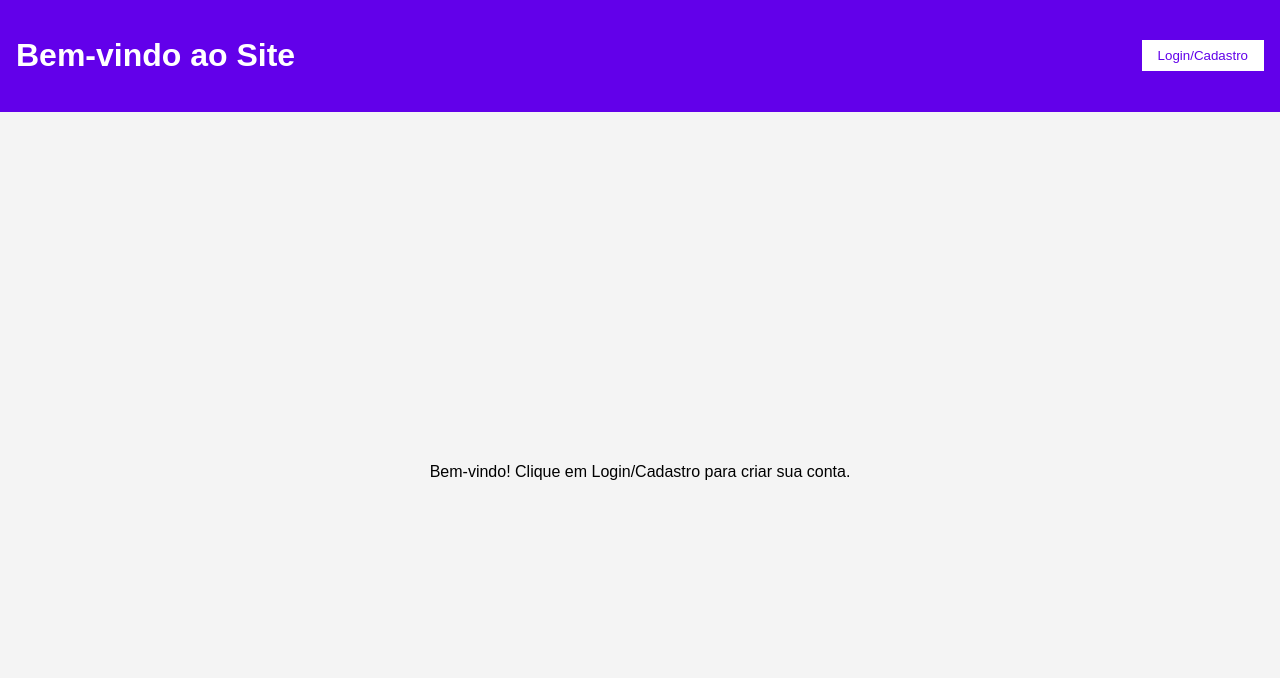
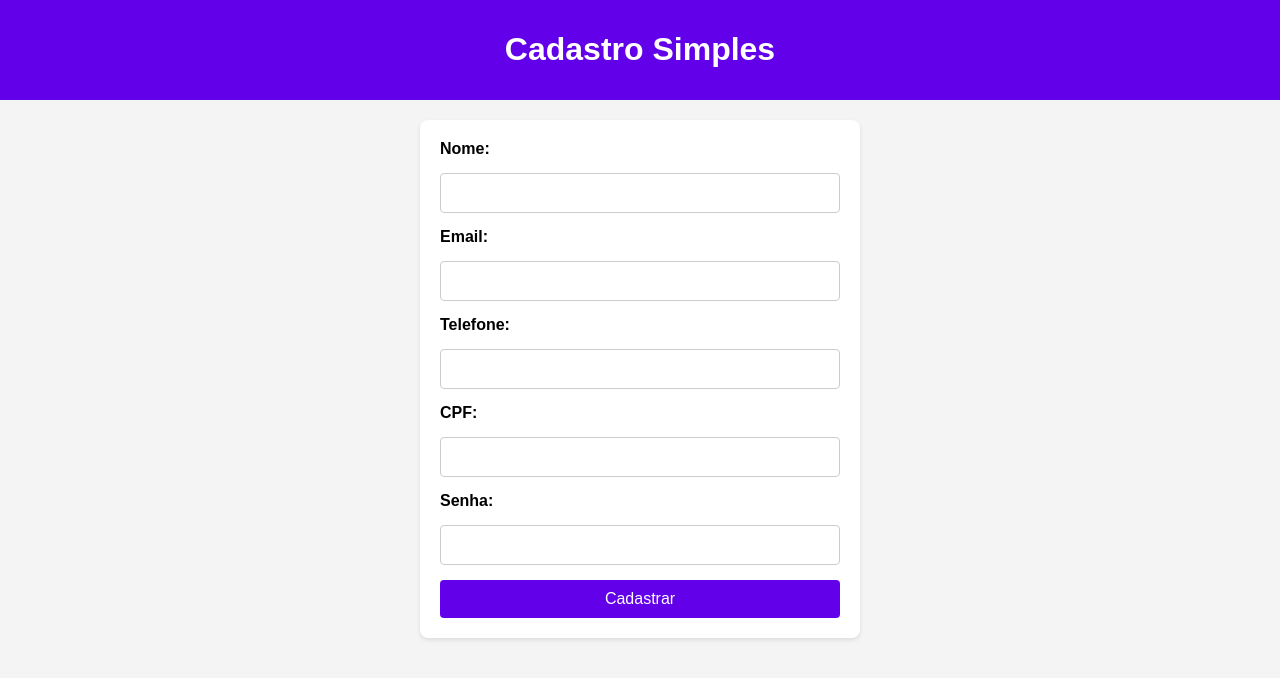
Before and after one commit to Rokail/Atividade-avaliativa, a plain HTML site: page index.html in a window 1280 px wide. Drawn offline with nearby package versions, Linux system fonts and the light colour scheme.

Commit message:
Add files via upload

```diff
--- a/index.html
+++ b/index.html
@@ -1,24 +1,16 @@
 <!DOCTYPE html>
-<html lang="en">
+<html lang="pt-BR">
 <head>
   <meta charset="UTF-8">
   <meta name="viewport" content="width=device-width, initial-scale=1.0">
-  <title>Página Inicial</title>
+  <title>Cadastro com Máscaras</title>
   <link rel="stylesheet" href="style.css">
 </head>
 <body>
-  <header class="header">
-    <h1>Bem-vindo ao Site</h1>
-    <button class="btn-login" id="btnLogin">Login/Cadastro</button>
+  <header>
+    <h1>Cadastro Simples</h1>
   </header>
-  <main class="main">
-    <p>Bem-vindo! Clique em Login/Cadastro para criar sua conta.</p>
-  </main>
-
-  <div class="modal" id="modal">
-    <div class="modal-content">
-      <span class="close" id="closeModal">&times;</span>
-      <h2>Cadastro de Usuário</h2>
+  <main>
     <form id="formCadastro">
       <label for="nome">Nome:</label>
       <input type="text" id="nome" name="nome" required>
@@ -27,7 +19,7 @@
       <input type="email" id="email" name="email" required>
 
       <label for="telefone">Telefone:</label>
-        <input type="tel" id="telefone" name="telefone" required>
+      <input type="text" id="telefone" name="telefone" required>
 
       <label for="cpf">CPF:</label>
       <input type="text" id="cpf" name="cpf" required>
@@ -37,9 +29,9 @@
 
       <button type="submit">Cadastrar</button>
     </form>
-    </div>
-  </div>
+  </main>
 
+<script src="https://cdnjs.cloudflare.com/ajax/libs/inputmask/5.0.8/inputmask.min.js"></script>
 <script src="script.js"></script>
 </body>
 </html>
--- a/script.js
+++ b/script.js
@@ -1,47 +1,25 @@
-const btnLogin = document.getElementById('btnLogin');
-const modal = document.getElementById('modal');
-const closeModal = document.getElementById('closeModal');
+const telefoneInput = document.getElementById('telefone');
+const cpfInput = document.getElementById('cpf');
+
+Inputmask("(99) 99999-9999").mask(telefoneInput);
+Inputmask("999.999.999-99").mask(cpfInput);
+
 const formCadastro = document.getElementById('formCadastro');
-
-btnLogin.addEventListener('click', () => {
-  modal.style.display = 'flex';
-});
-
-closeModal.addEventListener('click', () => {
-  modal.style.display = 'none';
-});
-
-
 formCadastro.addEventListener('submit', (e) => {
   e.preventDefault();
+
 
   const usuario = {
     nome: document.getElementById('nome').value,
     email: document.getElementById('email').value,
-    telefone: document.getElementById('telefone').value,
-    cpf: document.getElementById('cpf').value,
+    telefone: telefoneInput.value,
+    cpf: cpfInput.value,
     senha: document.getElementById('senha').value,
   };
 
   localStorage.setItem('usuario', JSON.stringify(usuario));
-  alert('Seu cadastro foi realizado!');
-  modal.style.display = 'none';
+
+  alert('Seu cadastro foi realizado com sucesso!');
+
   window.location.href = 'perfil.html';
 });
-
-
-if (window.location.pathname.includes('perfil.html')) {
-  const userProfile = document.getElementById('userProfile');
-  const usuario = JSON.parse(localStorage.getItem('usuario'));
-
-  if (usuario) {
-    userProfile.innerHTML = `
-      <p><strong>Nome:</strong> ${usuario.nome}</p>
-      <p><strong>Email:</strong> ${usuario.email}</p>
-      <p><strong>Telefone:</strong> ${usuario.telefone}</p>
-      <p><strong>CPF:</strong> ${usuario.cpf}</p>
-    `;
-  } else {
-    userProfile.innerHTML = `<p>Nenhum dado encontrado.</p>`;
-  }
-}
--- a/style.css
+++ b/style.css
@@ -1,69 +1,57 @@
-:root {
-    --primary-color: #6200ea;
-    --secondary-color: #ffffff;
-    --bg-color: #f4f4f4;
-    --font-family: Arial, sans-serif;
-}
-
 body {
+    font-family: Arial, sans-serif;
     margin: 0;
-    font-family: var(--font-family);
-    background-color: var(--bg-color);
-}
-
-.header {
-    display: grid;
-    grid-template-columns: 1fr auto;
+    padding: 0;
+    background-color: #f4f4f4;
+    display: flex;
+    flex-direction: column;
     align-items: center;
-    background-color: var(--primary-color);
-    color: var(--secondary-color);
-    padding: 1rem;
-}
-
-.btn-login {
-    background-color: var(--secondary-color);
-    color: var(--primary-color);
-    border: none;
-    padding: 0.5rem 1rem;
-    cursor: pointer;
   }
 
-.main {
-    display: grid;
-    place-items: center;
-    height: calc(100vh - 80px);
+  header {
+    background-color: #6200ea;
+    color: white;
+    width: 100%;
+    padding: 10px;
     text-align: center;
   }
 
-.modal {
-    display: none;
-    position: fixed;
-    top: 0;
-    left: 0;
-    width: 100%;
-    height: 100%;
-    background: rgba(0, 0, 0, 0.6);
-    justify-content: center;
-    align-items: center;
-  }
-
-.modal-content {
-    background: var(--secondary-color);
-    padding: 2rem;
+  main {
+    margin-top: 20px;
+    background: white;
+    padding: 20px;
     border-radius: 8px;
+    box-shadow: 0 2px 4px rgba(0, 0, 0, 0.1);
     width: 90%;
     max-width: 400px;
   }
 
-.close {
-    position: absolute;
-    top: 1rem;
-    right: 1rem;
+  form {
+    display: grid;
+    gap: 15px;
+  }
+
+  label {
+    font-weight: bold;
+  }
+
+  input {
+    padding: 10px;
+    font-size: 16px;
+    border: 1px solid #ccc;
+    border-radius: 4px;
+  }
+
+  button {
+    background-color: #6200ea;
+    color: white;
+    border: none;
+    padding: 10px;
+    font-size: 16px;
+    border-radius: 4px;
     cursor: pointer;
   }
 
-#userProfile {
-    padding: 1rem;
-    background: var(--secondary-color);
-    border-radius: 8px;
+  button:hover {
+    background-color: #4e00b8;
   }
```
Also changed, not shown: perfil.html (+20 -7 lines). Lines whose indentation alone changed are shown as unchanged.
